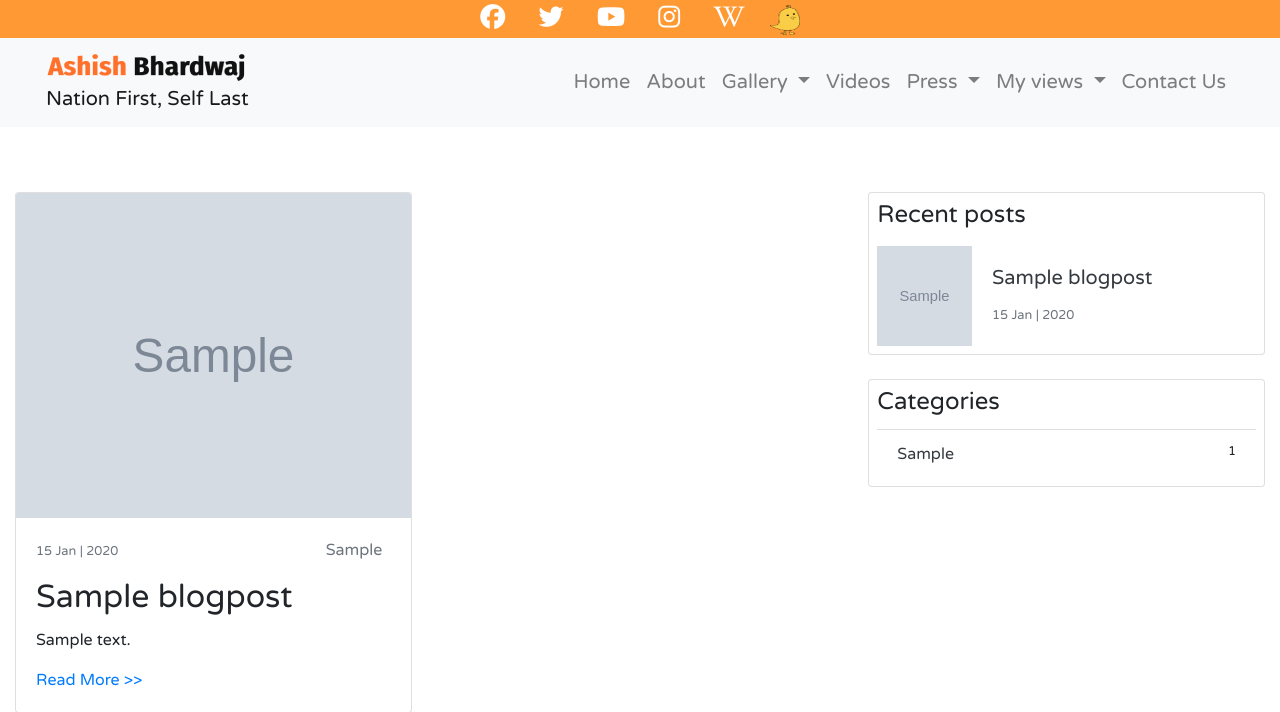
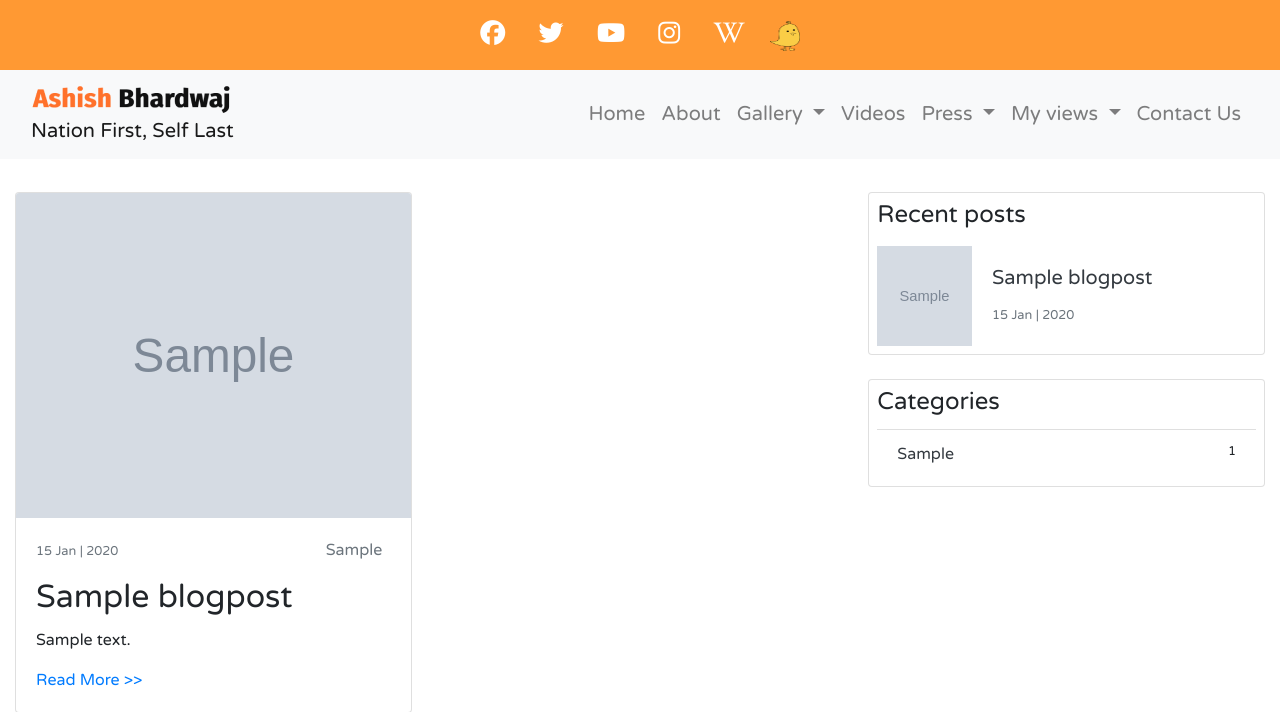
Before and after one commit to gauravkr133/portfolio_management, a Django app: page /blog/ in a window 1280 px wide. Shown: the top 712 px of the page. Run offline with Django 3.2, Linux system fonts and the light colour scheme; tables that the repository leaves empty hold one stand-in row (values such as "Sample post"); grey boxes marked "Sample" are stand-in pictures; some libraries are stand-ins or nearby versions.

Commit message:
"Improvements"

```diff
--- a/index/templates/header.html
+++ b/index/templates/header.html
@@ -99,7 +99,7 @@
       <div class="container-fluid">
         {% for about_us in about_us%}
         <div class="row" style="background-color:#f93;">
-          <div class="col-lg-12 col-sm-12 col-md-12 text-center">
+          <div class="col-lg-12 col-sm-12 col-md-12 p-3 text-center">
             <a style="text-decoration:none;color: white;" href="{{about_us.social_facebook}}"> <i class="fab fa-facebook" aria-hidden="true" style="font-size: 25px;"></i></a>
             &nbsp;&nbsp;&nbsp;&nbsp;&nbsp;&nbsp;
             <a style="text-decoration:none;color: white;" href="{{about_us.social_twitter}}"> <i class="fab fa-twitter" aria-hidden="true" style="font-size: 25px;"></i></a>
@@ -114,10 +114,7 @@
           </div>
         </div>
         {% endfor %}
-
-        <div class="row bg-light">
-          <div class="col-sm-12 col-md-12 col-lg-12">
-
+      </div>
 
       <nav class="navbar navbar-expand-lg navbar-light bg-light">
         <div class="container-fluid">
@@ -191,15 +188,6 @@
           </div>
         </div>
       </nav>
-
-
-          </div>
-        </div>
-
-
-      </div>
-
-
 
     </header>
 {% block body %}
@@ -407,7 +395,7 @@
         {% for about_us in about_us%}
           <div style="font-size: 25px;color: white;">
             <h5 style="font-weight:bold;font-size:25px;color: white;">EMAIL ADDRESS</h5><br>
-            <i class="fas fa-envelope" aria-hidden="true" style="color: white;font-size:20px;"></i>&nbsp;&nbsp;&nbsp;{{about_us.email_id}}
+            <i class="fas fa-envelope" aria-hidden="true" style="color: white;font-size:20px;"></i> {{about_us.email_id}}
           </div><br>
 
           <div style="font-size: 25px;color: white;">
```
Lines whose indentation alone changed are shown as unchanged.
